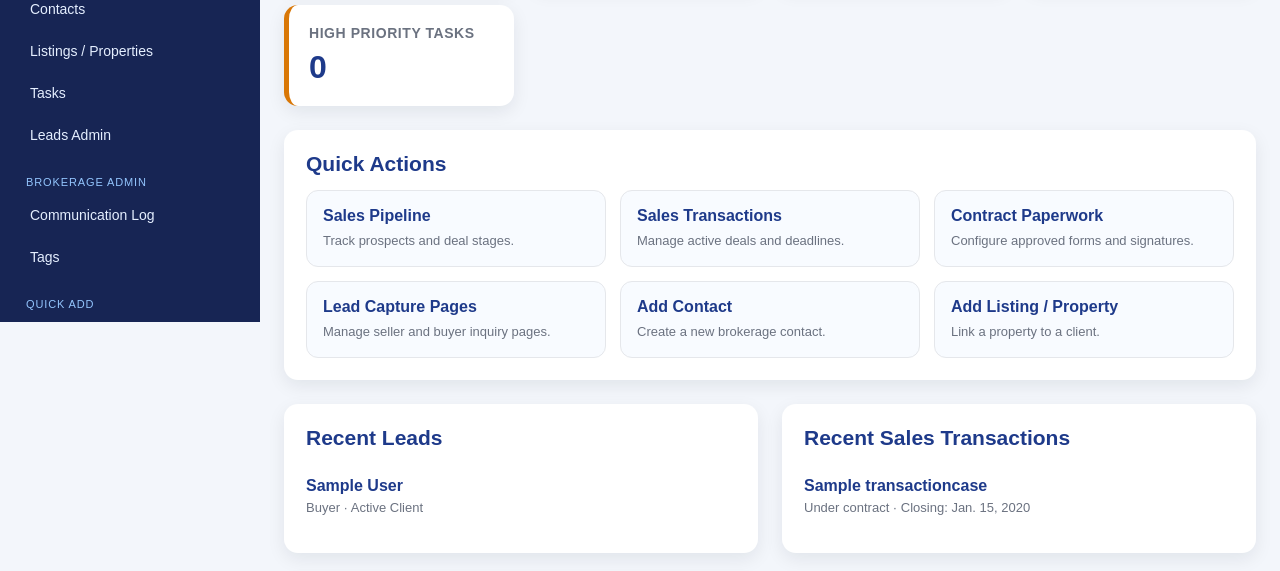
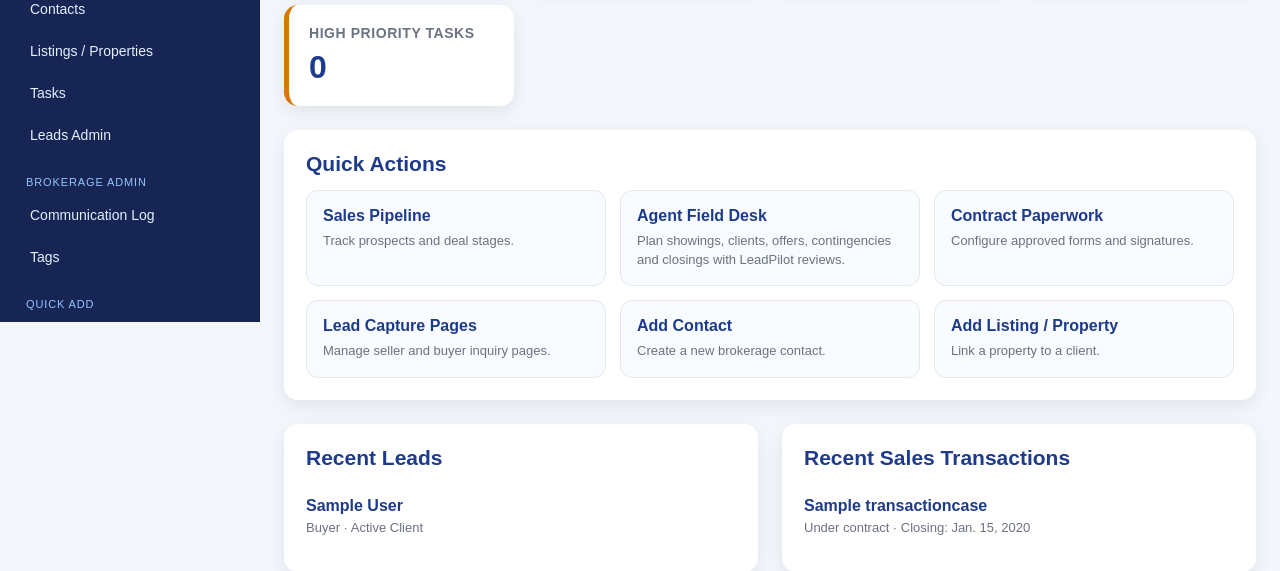
Before and after one commit to mmaynard82/newneighborscrm, a Django app: page / in a window 1280 px wide. Shown: the part 478-1049 px from the top of the page. Run offline with Django 5.2, Linux system fonts and the light colour scheme; a user stored in the database is signed in; tables that the repository leaves empty hold one stand-in row (values such as "Sample post").

Commit message:
Align agent dashboard with field-to-close activity

```diff
--- a/dashboard/templates/dashboard/home.html
+++ b/dashboard/templates/dashboard/home.html
@@ -489,7 +489,7 @@
       </div>
       <div class="section"><h3>Quick Actions</h3><div class="quick-grid">
         <a class="quick-card" href="/pipeline/"><strong>Sales Pipeline</strong><span>Track prospects and deal stages.</span></a>
-        <a class="quick-card" href="/ai-workbench/"><strong>Sales Transactions</strong><span>Manage active deals and deadlines.</span></a>
+        <a class="quick-card" href="/ai-workbench/"><strong>Agent Field Desk</strong><span>Plan showings, clients, offers, contingencies and closings with LeadPilot reviews.</span></a>
         <a class="quick-card" href="/ai-workbench/paperwork/templates/"><strong>Contract Paperwork</strong><span>Configure approved forms and signatures.</span></a>
         <a class="quick-card" href="/landing-pages/"><strong>Lead Capture Pages</strong><span>Manage seller and buyer inquiry pages.</span></a>
         <a class="quick-card" href="/people/add/"><strong>Add Contact</strong><span>Create a new brokerage contact.</span></a>
```
